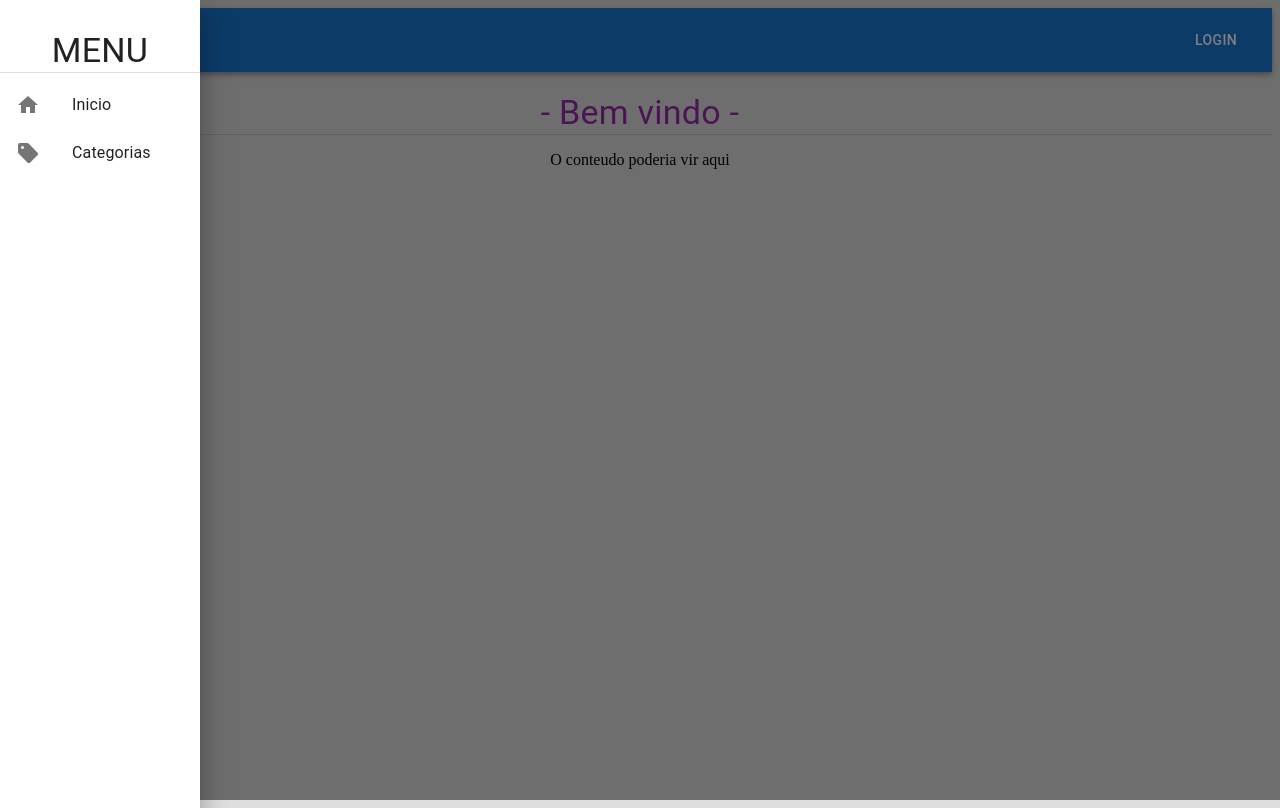
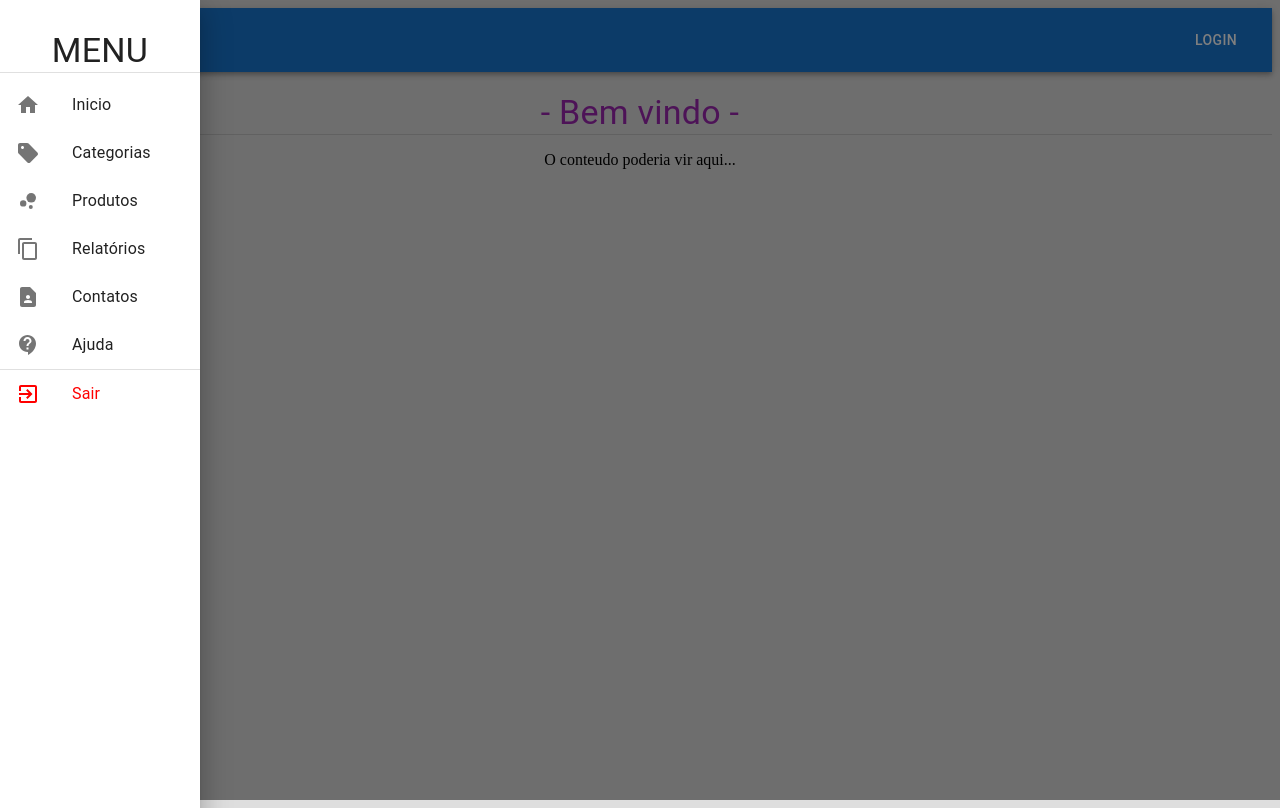
Before and after one commit to maxwellsothero/react-projetc-top, a React (Create React App) app: page / in a window 1280 px wide. Both pictures are taken after a click on the button "menu". Built offline with nearby package versions, Linux system fonts and the light colour scheme.

Commit message:
adiconar items no menu

```diff
--- a/src/App.js
+++ b/src/App.js
@@ -1,4 +1,4 @@
-import { BrowserRouter, Routes, Route, Link } from "react-router-dom";
+import { BrowserRouter, Routes, Route } from "react-router-dom";
 import Login from "./pages/Login";
 import Home from "./pages/Home";
 import Register from "./pages/Register";
--- a/src/components/Navbar/index.js
+++ b/src/components/Navbar/index.js
@@ -6,7 +6,7 @@ import Typography from '@mui/material/Typography';
 import Button from '@mui/material/Button';
 import IconButton from '@mui/material/IconButton';
 import MenuIcon from '@mui/icons-material/Menu';
-import {Favorite, Home, Sell} from "@mui/icons-material";
+import {  BubbleChart, ContactPage, ContactSupport, ContentCopy, ExitToApp, Home, Sell} from "@mui/icons-material";
 import { Drawer, Divider, List, ListItemButton, ListItemText, ListItemIcon } from '@mui/material';
 
 import "./styles.css";
@@ -37,6 +37,33 @@ export default function Navbar() {
             <ListItemIcon><Sell/></ListItemIcon>
             <ListItemText>Categorias</ListItemText>
           </ListItemButton>
+
+          <ListItemButton>
+            <ListItemIcon><BubbleChart/></ListItemIcon>
+            <ListItemText>Produtos</ListItemText>
+          </ListItemButton>
+
+          <ListItemButton>
+            <ListItemIcon><ContentCopy/></ListItemIcon>
+            <ListItemText>Relatórios</ListItemText>
+          </ListItemButton>
+
+          <ListItemButton>
+            <ListItemIcon><ContactPage/></ListItemIcon>
+            <ListItemText>Contatos</ListItemText>
+          </ListItemButton>
+
+          <ListItemButton>
+            <ListItemIcon><ContactSupport/></ListItemIcon>
+            <ListItemText>Ajuda</ListItemText>
+          </ListItemButton>
+          <Divider/>
+
+          <ListItemButton className="sair">
+            <ListItemIcon className="sair_texto"><ExitToApp/></ListItemIcon>
+            <ListItemText>Sair</ListItemText>
+          </ListItemButton>
+
         </List>
       </Drawer>
 
--- a/src/components/Navbar/styles.css
+++ b/src/components/Navbar/styles.css
@@ -2,3 +2,15 @@
     width: 200px;
     padding-top: 30px;
 }
+
+.sair .MuiTypography-body1 {
+    color: red;
+
+}
+
+
+.sair_texto svg{
+    color: red;
+}
+
+/*<span class="MuiTypography-root MuiTypography-body1 MuiListItemText-primary css-10hburv-MuiTypography-root">Sair</span>*/
--- a/src/pages/Help/index.js
+++ b/src/pages/Help/index.js
@@ -4,7 +4,6 @@ import AccordionDetails from '@mui/material/AccordionDetails';
 import AccordionSummary from '@mui/material/AccordionSummary';
 import Typography from '@mui/material/Typography';
 import ExpandMoreIcon from '@mui/icons-material/ExpandMore';
-import Home from '../Home';
 import "./style.css";
 
 
--- a/src/pages/Home/index.js
+++ b/src/pages/Home/index.js
@@ -9,7 +9,7 @@ export default function Home() {
             <Divider/>
 
             <p>
-                O conteudo poderia vir aqui
+                O conteudo poderia vir aqui...
             </p>
         </div>
     )
```
